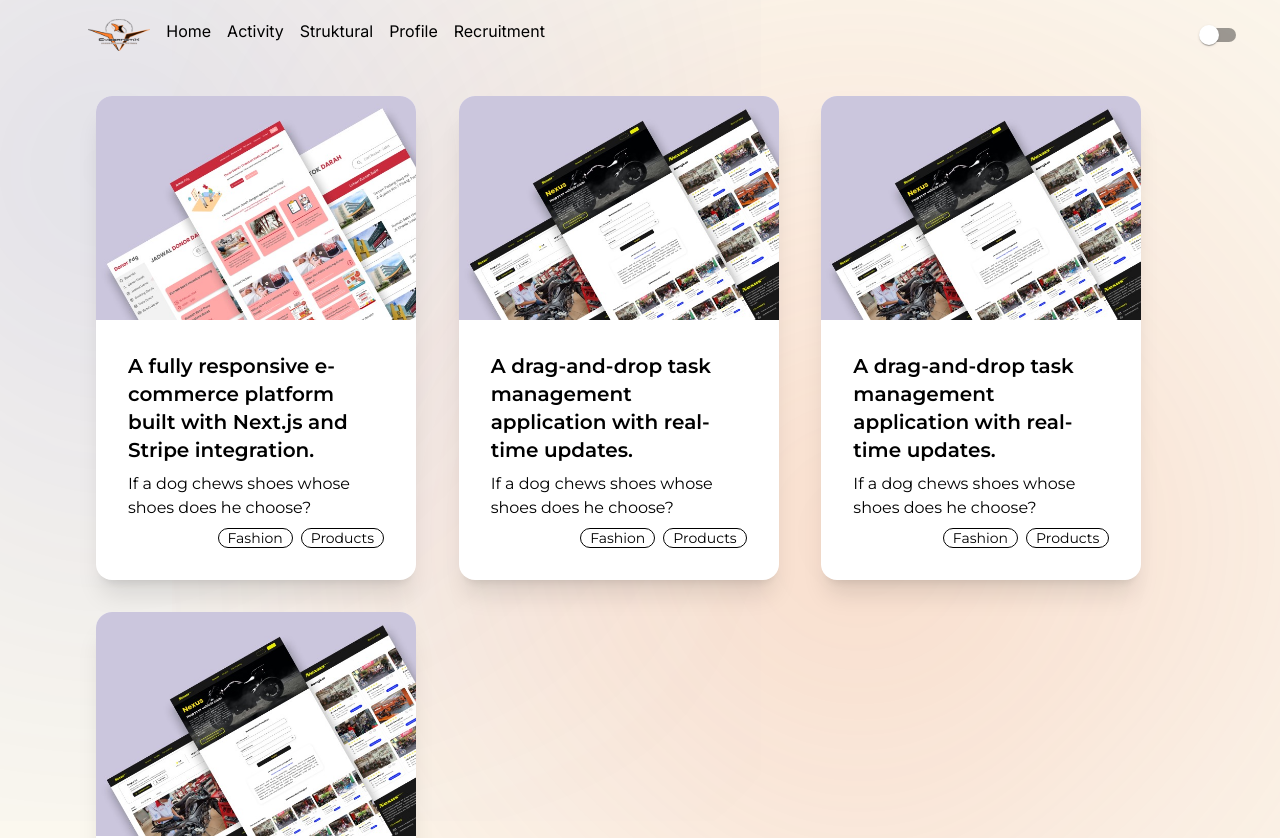
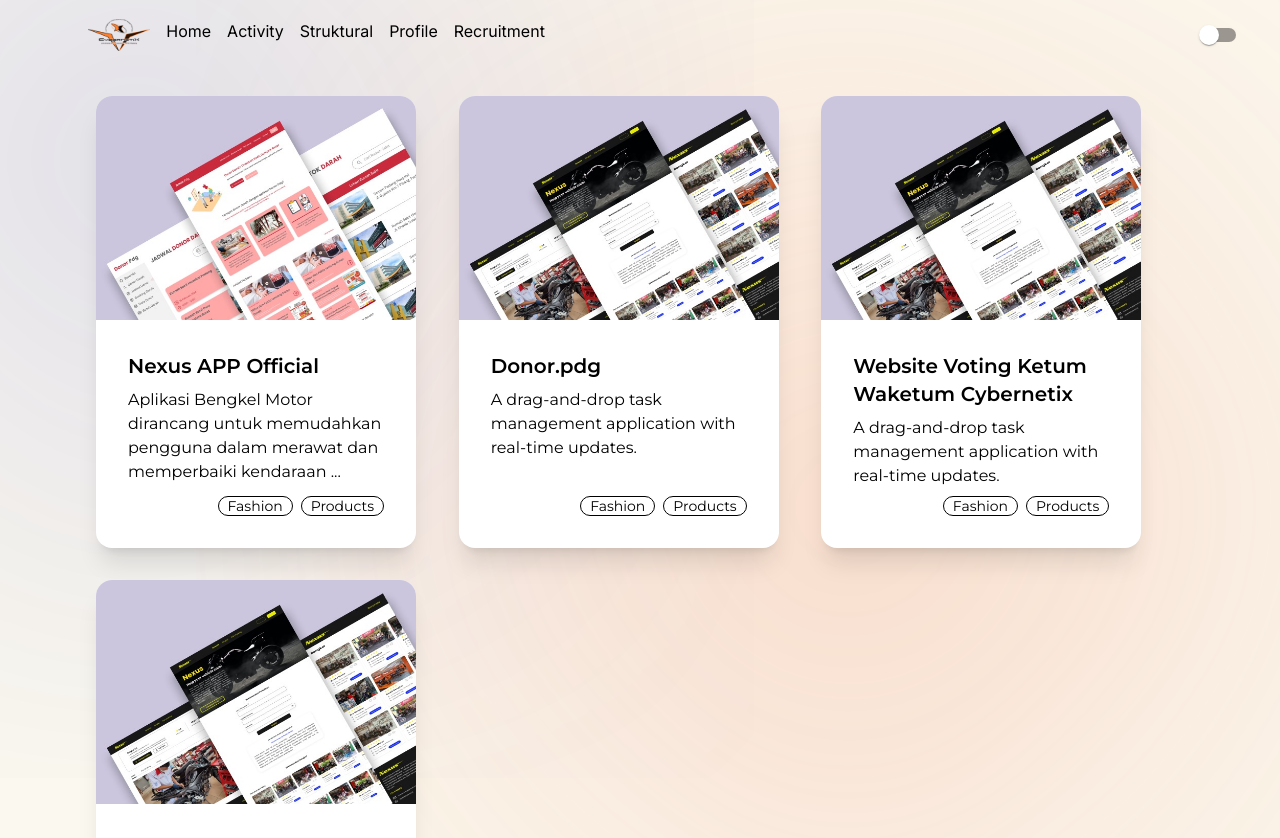
Before and after one commit to Rerey155-del/ukm-it_cybernetix, a React (Vite) app: page /portofolio in a window 1280 px wide. Shown: the top 838 px of the page. Built offline with nearby package versions, Linux system fonts and the light colour scheme; what flowbite, ldrs would draw is missing.

Commit message:
pembaharuan

```diff
--- a/src/pages/Portofolio.jsx
+++ b/src/pages/Portofolio.jsx
@@ -15,9 +15,9 @@
     {
       id: 1,
       title: "Nexus APP Official",
-      description: "A fully responsive e-commerce platform built with Next.js and Stripe integration.",
+      description: " Aplikasi Bengkel Motor dirancang untuk memudahkan pengguna dalam merawat dan memperbaiki kendaraan bermotor mereka. Aplikasi ini menyediakan fungsionalitas berbasis web dan seluler yang terintegrasi dengan bengkel-bengkel mitra. Pengguna dapat melakukan pemantauan jarak tempuh motor, menerima rekomendasi perawatan, dan menemukan bengkel terdekat untuk servis. Aplikasi juga mendukung mitra bengkel dengan fitur administrasi suku cadang. responsive e-commerce platform built with Next.js and Stripe integration.",
       foto: porto1,
-      tags: ["Next.js", "React", "Stripe", "Tailwind CSS"],
+      tags: ["Figma", "React JS", "Tailwind CSS", "PHP", "MySQL","Lumen"],
     },
     {
       id: 2,
@@ -76,9 +76,9 @@
         className="overflow-y-auto text-black">
         <Navbar darkMode={darkMode} toggleDarkMode={toggleDarkMode} />
         <Sidebar />
-        <div className="p-6 mx-auto grid grid-cols-1 md:grid-cols-3 lg:grid-cols-3 md:p-[6rem] cursor-pointer overflow-hidden flex-wrap">
+        <div className="p-6 mx-auto grid grid-cols-1 md:grid-cols-3 lg:grid-cols-3 md:p-[6rem]  overflow-hidden flex-wrap">
           {portofolioData.map((user, index) => (
-            <div key={index} className={`card  mb-8 ${darkMode ? 'bg-[#32364F]' : 'bg-white'
+            <div key={index} className={`card cursor-pointer mb-8 ${darkMode ? 'bg-[#32364F]' : 'bg-white'
           } w-80 shadow-xl`} data-aos="fade-up"
             data-aos-duration="1000" >
               <figure>
@@ -88,9 +88,9 @@
               </figure>
               <div className="card-body">
                 <h2 className="card-title">
-                  {user.description}
+                  {user.title}
                 </h2>
-                <p>If a dog chews shoes whose shoes does he choose?</p>
+                <p>{user.description.length > 100 ? `${user.description.substring(0, 100)}...` : user.description}</p>
                 <div className="card-actions justify-end">
                   <div className="badge badge-outline">Fashion</div>
                   <div className="badge badge-outline">Products</div>
```
